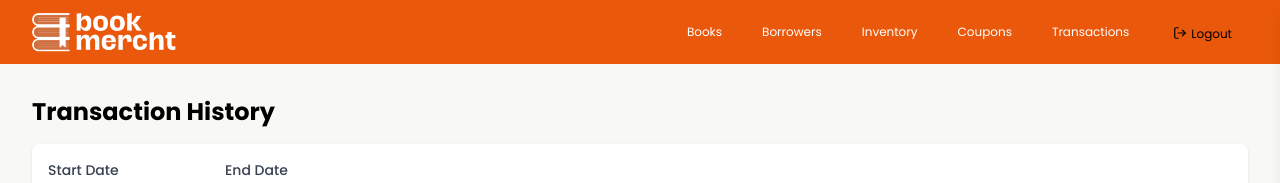
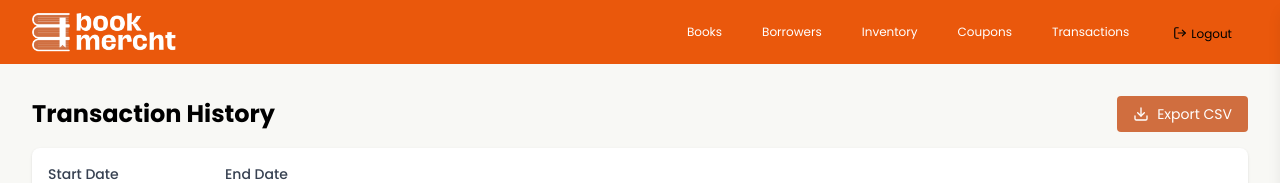
Before and after one commit to Ellry-Cafe/ellry-bookshelf, a React (Create React App) app: page /transactions in a window 1280 px wide. Shown: the top 183 px of the page. Built offline with nearby package versions, Linux system fonts and the light colour scheme; no server answers; the database is empty.

Commit message:
Added export csv

```diff
--- a/src/pages/TransactionHistory.jsx
+++ b/src/pages/TransactionHistory.jsx
@@ -1,6 +1,7 @@
 import { useState, useEffect } from 'react';
 import { supabase } from '../services/supabaseClient';
 import { toast } from 'react-hot-toast';
+import { Download } from 'lucide-react';
 
 export default function TransactionHistory() {
   const [transactions, setTransactions] = useState([]);
@@ -67,10 +68,64 @@ export default function TransactionHistory() {
     setEndDate('');
   };
 
+  const exportToCSV = () => {
+    // Define CSV headers
+    const headers = [
+      'Date',
+      'Book Title',
+      'Author',
+      'Type',
+      'Quantity',
+      'Payment Method',
+      'Total Amount',
+      'Discount',
+      'Final Total'
+    ];
+
+    // Convert transactions to CSV rows
+    const rows = filteredTransactions.map(transaction => [
+      formatDate(transaction.created_at),
+      transaction.books?.title || '',
+      transaction.books?.author || '',
+      transaction.type === 'buy' ? 'Purchase' : 'Rental',
+      transaction.quantity,
+      transaction.payment_method,
+      transaction.total,
+      transaction.discount_amount || '0',
+      (transaction.total - (transaction.discount_amount || 0)).toFixed(2)
+    ]);
+
+    // Combine headers and rows
+    const csvContent = [
+      headers.join(','),
+      ...rows.map(row => row.map(cell => `"${cell}"`).join(','))
+    ].join('\n');
+
+    // Create and trigger download
+    const blob = new Blob([csvContent], { type: 'text/csv;charset=utf-8;' });
+    const link = document.createElement('a');
+    const url = URL.createObjectURL(blob);
+    link.setAttribute('href', url);
+    link.setAttribute('download', `transactions_${new Date().toISOString().split('T')[0]}.csv`);
+    document.body.appendChild(link);
+    link.click();
+    document.body.removeChild(link);
+    URL.revokeObjectURL(url);
+  };
+
   return (
     <main className="flex-1 p-4 bg-creamwhite">
       <div className="mb-6">
-        <h2 className="text-2xl font-bold text-coffeebrown mb-4">Transaction History</h2>
+        <div className="flex justify-between items-center mb-4">
+          <h2 className="text-2xl font-bold text-coffeebrown">Transaction History</h2>
+          <button
+            onClick={exportToCSV}
+            className="flex items-center gap-2 bg-tealbrand text-white px-4 py-2 rounded hover:bg-teal-700 transition-colors text-sm"
+          >
+            <Download size={16} />
+            <span>Export CSV</span>
+          </button>
+        </div>
 
         {/* Date Filter */}
         <div className="bg-white p-4 rounded-lg shadow mb-4">
```
